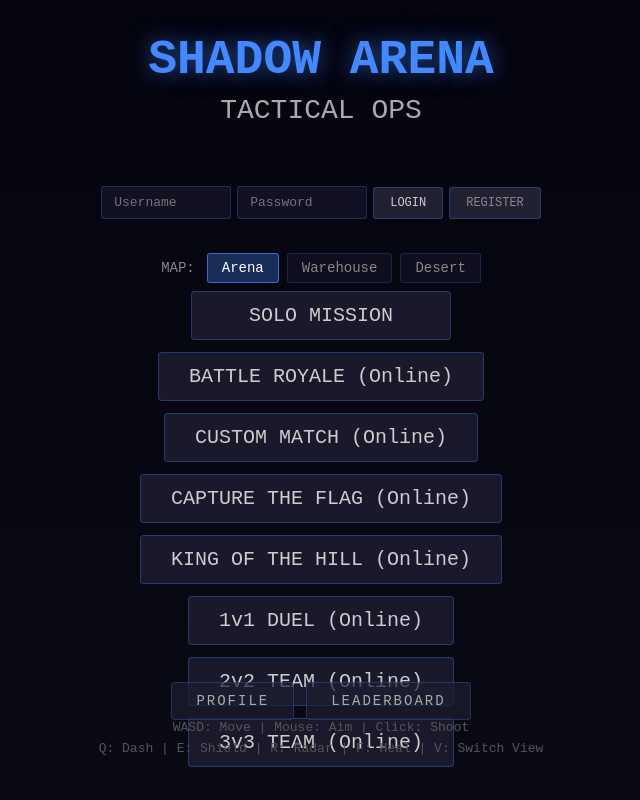
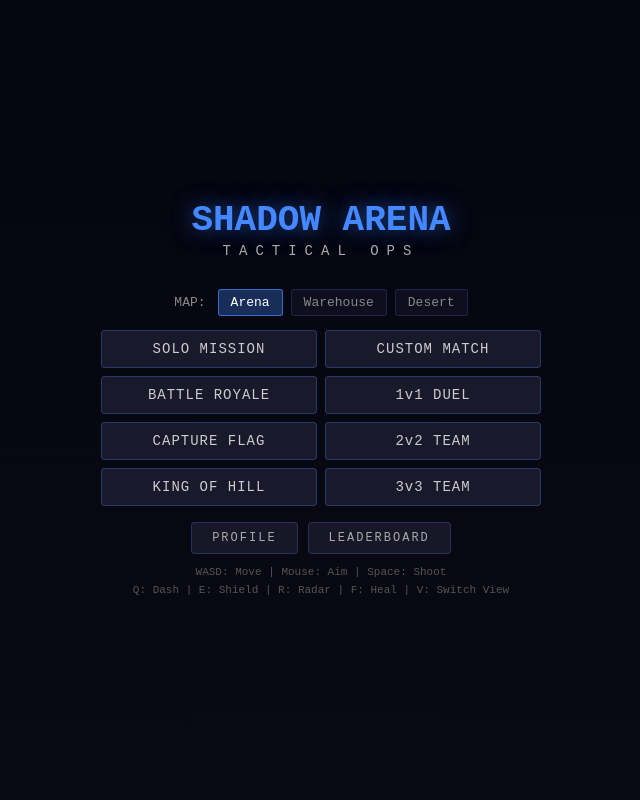
Before and after one commit to sohanurislamshuvo/GRIDSHOT, a website built with Vite: page client/index.html in a window 1280 px wide. Shown: the whole page, without its empty margins (319-959 px from the left). Built offline with nearby package versions, Linux system fonts and the light colour scheme.

Commit message:
Implement initial MenuScreen UI with game mode selection and add core styling for menu and lobby.

```diff
--- a/client/src/styles.css
+++ b/client/src/styles.css
@@ -9,51 +9,58 @@
   justify-content: center;
   background: linear-gradient(180deg, rgba(5,5,15,0.97) 0%, rgba(10,10,20,0.97) 100%);
   z-index: 50;
+  gap: 4px;
+}
+
+.menu-header {
+  text-align: center;
+  margin-bottom: 4px;
 }
 
 .menu-title {
-  font-size: 48px;
+  font-size: 36px;
   color: #4488ff;
   font-family: 'Courier New', monospace;
   font-weight: bold;
-  margin-bottom: 8px;
+  margin-bottom: 2px;
   text-shadow: 0 0 20px rgba(68,136,255,0.5), 0 0 40px rgba(68,136,255,0.2);
 }
 
 .menu-subtitle {
-  font-size: 28px;
+  font-size: 14px;
   color: #aaa;
   font-family: 'Courier New', monospace;
   font-weight: normal;
-  margin-bottom: 20px;
+  margin-bottom: 0;
+  letter-spacing: 8px;
 }
 
 .menu-status {
-  font-size: 14px;
+  font-size: 13px;
   color: #ffaa00;
   font-family: 'Courier New', monospace;
-  margin-bottom: 20px;
-  min-height: 20px;
+  margin-bottom: 2px;
+  min-height: 16px;
 }
 
 .menu-map-select {
   display: flex;
   gap: 8px;
   align-items: center;
-  margin-bottom: 8px;
+  margin-bottom: 10px;
 }
 .map-label {
-  font-size: 14px;
+  font-size: 13px;
   color: #888;
   margin-right: 4px;
 }
 .map-btn {
-  font-size: 14px;
+  font-size: 13px;
   font-family: 'Courier New', monospace;
   color: #888;
   background: rgba(20, 20, 40, 0.6);
   border: 1px solid rgba(68, 136, 255, 0.2);
-  padding: 6px 14px;
+  padding: 5px 12px;
   cursor: pointer;
   border-radius: 3px;
   transition: all 0.2s;
@@ -69,24 +76,24 @@
 }
 
 .menu-buttons {
-  display: flex;
-  flex-direction: column;
-  gap: 12px;
-  align-items: center;
+  display: grid;
+  grid-template-columns: 1fr 1fr;
+  gap: 8px;
+  width: 440px;
 }
 
 .menu-btn {
-  font-size: 20px;
+  font-size: 14px;
   font-family: 'Courier New', monospace;
   color: #ccc;
   background: rgba(30, 30, 50, 0.8);
   border: 1px solid rgba(68, 136, 255, 0.3);
-  padding: 12px 30px;
+  padding: 10px 8px;
   cursor: pointer;
-  min-width: 260px;
   text-align: center;
   transition: all 0.2s;
   border-radius: 4px;
+  letter-spacing: 1px;
 }
 .menu-btn:hover {
   color: #fff;
@@ -96,9 +103,8 @@
 }
 
 .menu-controls {
-  position: absolute;
-  bottom: 40px;
-  font-size: 13px;
+  margin-top: 6px;
+  font-size: 11px;
   color: #555;
   font-family: 'Courier New', monospace;
   text-align: center;
@@ -926,9 +932,10 @@
 
 /* ─── MOBILE ─────────────────────────────────────────────────── */
 @media (max-width: 1024px) {
-  .menu-title { font-size: 36px; }
-  .menu-subtitle { font-size: 20px; }
-  .menu-btn { padding: 16px 36px; font-size: 18px; }
+  .menu-title { font-size: 28px; }
+  .menu-subtitle { font-size: 12px; letter-spacing: 4px; }
+  .menu-buttons { grid-template-columns: 1fr; width: 260px; }
+  .menu-btn { padding: 12px 8px; font-size: 14px; }
 
   .lobby-title { font-size: 32px; }
   .lobby-mode-label { font-size: 18px; }
@@ -1059,18 +1066,17 @@
 
 /* ─── MENU BOTTOM BAR ────────────────────────────────────────── */
 .menu-bottom-bar {
-  position: absolute;
-  bottom: 80px;
-  display: flex;
-  gap: 12px;
+  display: flex;
+  gap: 10px;
+  margin-top: 12px;
 }
 .menu-profile-btn, .menu-leaderboard-btn {
-  font-size: 14px;
+  font-size: 12px;
   font-family: 'Courier New', monospace;
   color: #aaa;
   background: rgba(30, 30, 50, 0.7);
   border: 1px solid rgba(68, 136, 255, 0.25);
-  padding: 10px 24px;
+  padding: 8px 20px;
   cursor: pointer;
   border-radius: 4px;
   letter-spacing: 2px;
--- a/client/src/ui/screens/MenuScreen.js
+++ b/client/src/ui/screens/MenuScreen.js
@@ -9,10 +9,12 @@ export class MenuScreen {
     this.el = document.createElement('div');
     this.el.className = 'menu-screen';
     this.el.innerHTML = `
-      <h1 class="menu-title">SHADOW ARENA</h1>
-      <h2 class="menu-subtitle">TACTICAL OPS</h2>
+      <div class="menu-header">
+        <h1 class="menu-title">SHADOW ARENA</h1>
+        <h2 class="menu-subtitle">TACTICAL OPS</h2>
+      </div>
       <div class="menu-status"></div>
-      <div class="menu-account"></div>
+      <!-- <div class="menu-account"></div> -->
       <div class="menu-map-select">
         <span class="map-label">MAP:</span>
         <button class="map-btn active" data-map="arena">Arena</button>
@@ -21,13 +23,13 @@ export class MenuScreen {
       </div>
       <div class="menu-buttons">
         <button class="menu-btn" data-mode="solo">SOLO MISSION</button>
-        <button class="menu-btn" data-mode="battle_royale">BATTLE ROYALE (Online)</button>
-        <button class="menu-btn" data-mode="custom">CUSTOM MATCH (Online)</button>
-        <button class="menu-btn" data-mode="ctf">CAPTURE THE FLAG (Online)</button>
-        <button class="menu-btn" data-mode="koth">KING OF THE HILL (Online)</button>
-        <button class="menu-btn" data-mode="duel">1v1 DUEL (Online)</button>
-        <button class="menu-btn" data-mode="team2v2">2v2 TEAM (Online)</button>
-        <button class="menu-btn" data-mode="team3v3">3v3 TEAM (Online)</button>
+        <button class="menu-btn" data-mode="custom">CUSTOM MATCH</button>
+        <button class="menu-btn" data-mode="battle_royale">BATTLE ROYALE</button>
+        <button class="menu-btn" data-mode="duel">1v1 DUEL</button>
+        <button class="menu-btn" data-mode="ctf">CAPTURE FLAG</button>
+        <button class="menu-btn" data-mode="team2v2">2v2 TEAM</button>
+        <button class="menu-btn" data-mode="koth">KING OF HILL</button>
+        <button class="menu-btn" data-mode="team3v3">3v3 TEAM</button>
       </div>
       <div class="menu-bottom-bar">
         <button class="menu-profile-btn">PROFILE</button>
@@ -74,14 +76,14 @@ export class MenuScreen {
     if (isMobile) {
       controlsEl.textContent = 'Left Joystick: Move | Right Joystick: Aim + Shoot';
     } else {
-      controlsEl.innerHTML = 'WASD: Move | Mouse: Aim | Click: Shoot<br>Q: Dash | E: Shield | R: Radar | F: Heal | V: Switch View';
+      controlsEl.innerHTML = 'WASD: Move | Mouse: Aim | Space: Shoot<br>Q: Dash | E: Shield | R: Radar | F: Heal | V: Switch View';
     }
 
     this.statusEl = this.el.querySelector('.menu-status');
-    this.accountEl = this.el.querySelector('.menu-account');
+    // this.accountEl = this.el.querySelector('.menu-account');
 
-    // Check for saved login
-    this._checkAuth();
+    // Check for saved login (disabled — re-enable when auth is needed)
+    // this._checkAuth();
   }
 
   _checkAuth() {
@@ -151,7 +153,7 @@ export class MenuScreen {
   show() {
     this.el.style.display = 'flex';
     this.statusEl.textContent = '';
-    this._checkAuth();
+    // this._checkAuth();
   }
 
   hide() {
```
